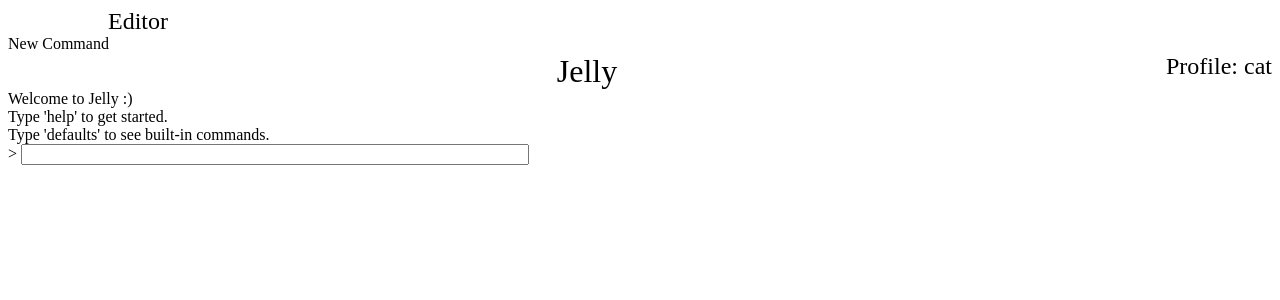
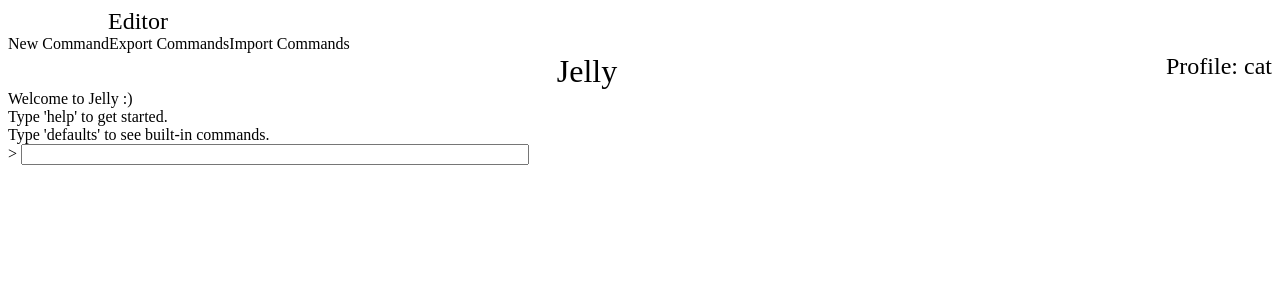
Before and after one commit to kaaaata/jelly, a React app: page / in a window 1280 px wide. Shown: the top 300 px of the page. Built offline with nearby package versions, Linux system fonts and the light colour scheme; the HTML template or start-up script is replaced by a standard one.

Commit message:
Implement export/import with slightly broken import rendering

```diff
--- a/client/src/components/App.js
+++ b/client/src/components/App.js
@@ -12,7 +12,7 @@ export default class App extends Component {
       inputLines: [], // a log of all inputs only entered thus far
       inputTracker: 0, // when user hits arrow up/down, inputTracker tracks the previous input to display
       profile: 'cat', // current active alias profile, to-do
-      commands: [], // all active commands, {alias:url} (used to render)
+      commands: [], // all active commands, {id: #, alias:url} (used to render)
       editingCommands: [], // a snapshot of what commands were before editing (not used to render)
       editingMode: false, // currently editing commands?
     };
@@ -35,6 +35,8 @@ export default class App extends Component {
 
     this.setStateAsync = this.setStateAsync.bind(this);
     this.toggleEditor = this.toggleEditor.bind(this);
+    this.exportCommands = this.exportCommands.bind(this);
+    this.importCommands = this.importCommands.bind(this);
     this.writeCommand = this.writeCommand.bind(this);
     this.execute = this.execute.bind(this);
     this.printLine = this.printLine.bind(this);
@@ -65,6 +67,30 @@ export default class App extends Component {
     await axios.post('/post', { profile: this.state.profile, commands: this.state.commands });
   }
 
+  exportCommands() {
+    prompt("Copy exported commands to clipboard: Ctrl+C", JSON.stringify(this.state.editingCommands));
+  }
+
+  async importCommands() {
+    const imports = prompt("Paste JSON stringified commands to import:", '');
+    try {
+      const tentativeImports = JSON.parse(imports);
+      tentativeImports.forEach(obj => {
+        if (typeof obj !== 'object' || (typeof obj === 'object' && Array.isArray(obj)) ||
+          Object.keys(obj)[0] !== 'id' || typeof Object.keys(obj)[1] !== 'string' ||
+          typeof Object.values(obj)[0] !== 'number' || typeof Object.values(obj)[1] !== 'string') {
+          alert('Invalid import - please double-check for errors.');
+          return;
+        }
+      });
+      await this.setStateAsync({ editingCommands: [], commands: [] });
+      await this.setStateAsync({ editingCommands: tentativeImports, commands: tentativeImports });
+      await this.toggleEditor(); // db updated at the end of toggleEditor
+    } catch (e) {
+      alert('Invalid import - please double-check for errors.');
+    }
+  }
+
   async writeCommand(action, id, alias, url) { // new, update, or remove an existing command
     let newCommands = this.state.editingCommands.slice();
     if (action === 'new') { // new = add a new blank object
@@ -86,7 +112,7 @@ export default class App extends Component {
     }
     await this.setStateAsync({ editingCommands: []});
     await this.setStateAsync({ editingCommands: newCommands });
-    if (action === 'new' || action === 'delete') await this.setState({ commands: this.state.editingCommands });
+    if (action !== 'update') await this.setStateAsync({ commands: this.state.editingCommands });
   }
 
   async printLine(command = { text: '', type: 'input' }) {
@@ -122,7 +148,7 @@ export default class App extends Component {
       await this.setStateAsync({ lines: [], inputLines: [], inputTracker: 0 });
       await this.printLine({ text: 'clear' , type: 'input' });
     } else if (command === 'open') {
-      window.open(`${body.startsWith('https://') || body.startsWith('http://') ? 'http://' : ''}${body}.com`, '_blank');
+      window.open(`${body.startsWith('https://') || body.startsWith('http://') ? '' : 'http://'}${body}.com`, '_blank');
     } else if (command === 'exact') {
       window.open(body, '_blank');
     } else if (command === '~jelly') {
@@ -138,6 +164,8 @@ export default class App extends Component {
         <Editor
           commands={this.state.commands}
           toggleEditor={this.toggleEditor}
+          exportCommands={this.exportCommands}
+          importCommands={this.importCommands}
           writeCommand={this.writeCommand}
         />
         <div id="main">
--- a/client/src/components/Editor.js
+++ b/client/src/components/Editor.js
@@ -9,6 +9,12 @@ export default class Editor extends Component {
         <div style={{ display: 'flex' }}>
           <div className='nav' onClick={() => this.props.writeCommand('new')}>
             New Command
+          </div>
+          <div className='nav' onClick={() => this.props.exportCommands()}>
+            Export Commands
+          </div>
+          <div className='nav' onClick={() => this.props.importCommands()}>
+            Import Commands
           </div>
         </div>
         {this.props.commands.map((command, index) => (
```
Also changed, not shown: 2 other files (tests, documents, lock files or other folders).
